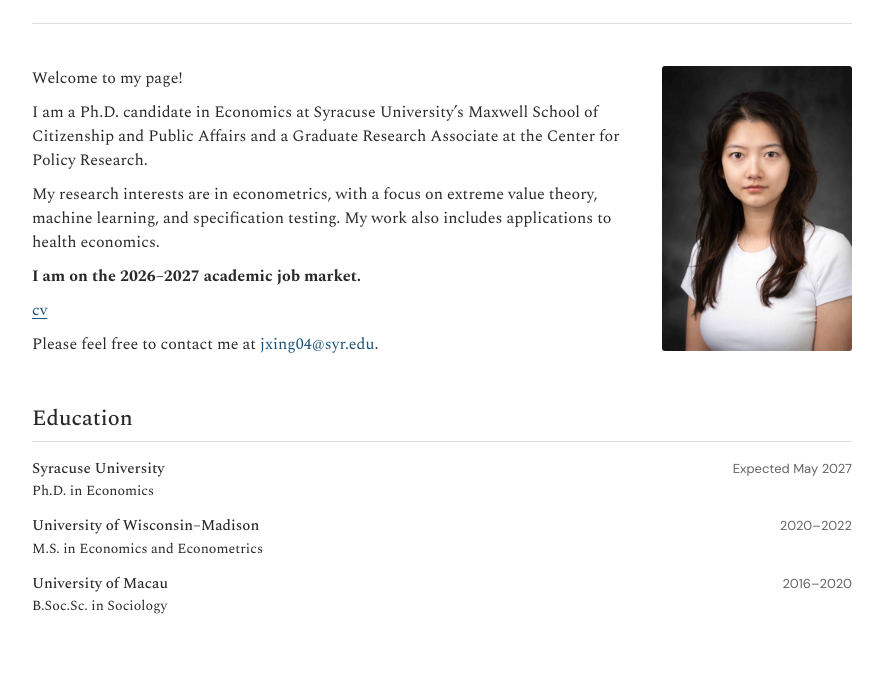
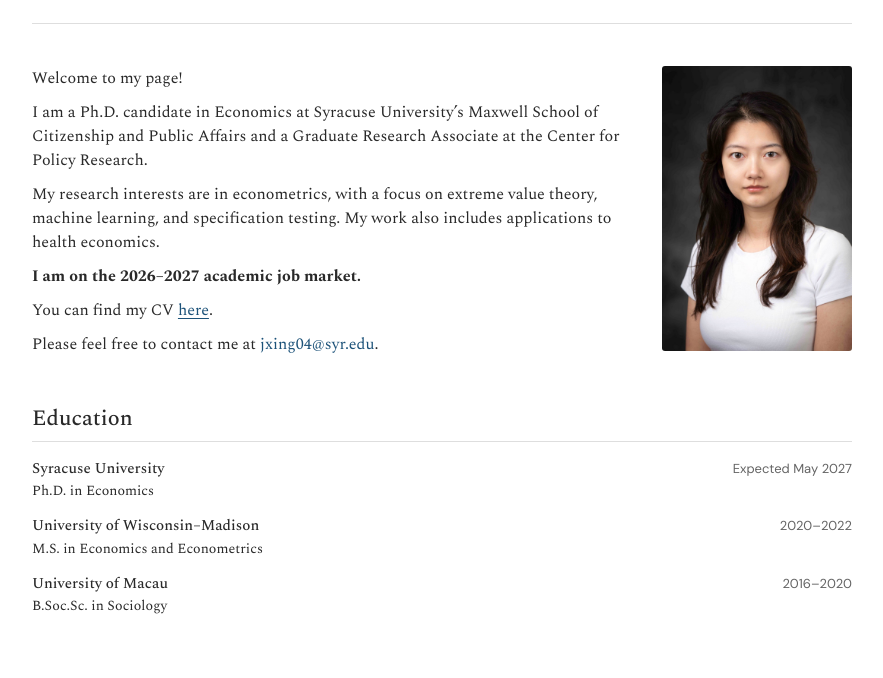
Before and after one commit to Jiahe-Xing/Jiahe-Xing.github.io, a plain HTML site: page index.html in a window 1280 px wide. Shown: the part 122-800 px from the top of the page, without its empty margins (198-1081 px from the left). Drawn offline with nearby package versions, Linux system fonts and the light colour scheme.

Commit message:
Add introductory sentence to CV link

```diff
--- a/index.html
+++ b/index.html
@@ -273,7 +273,7 @@
           <strong>I am on the 2026–2027 academic job market.</strong>
         </p>
 
-        <p><a href="assets/Jiahe_Xing_CV.pdf" target="_blank" rel="noopener">cv</a></p>
+        <p>You can find my CV <a href="assets/Jiahe_Xing_CV.pdf" target="_blank" rel="noopener">here</a>.</p>
 
         <p>
           Please feel free to contact me at <a href="mailto:jxing04@syr.edu">jxing04@syr.edu</a>.
```
